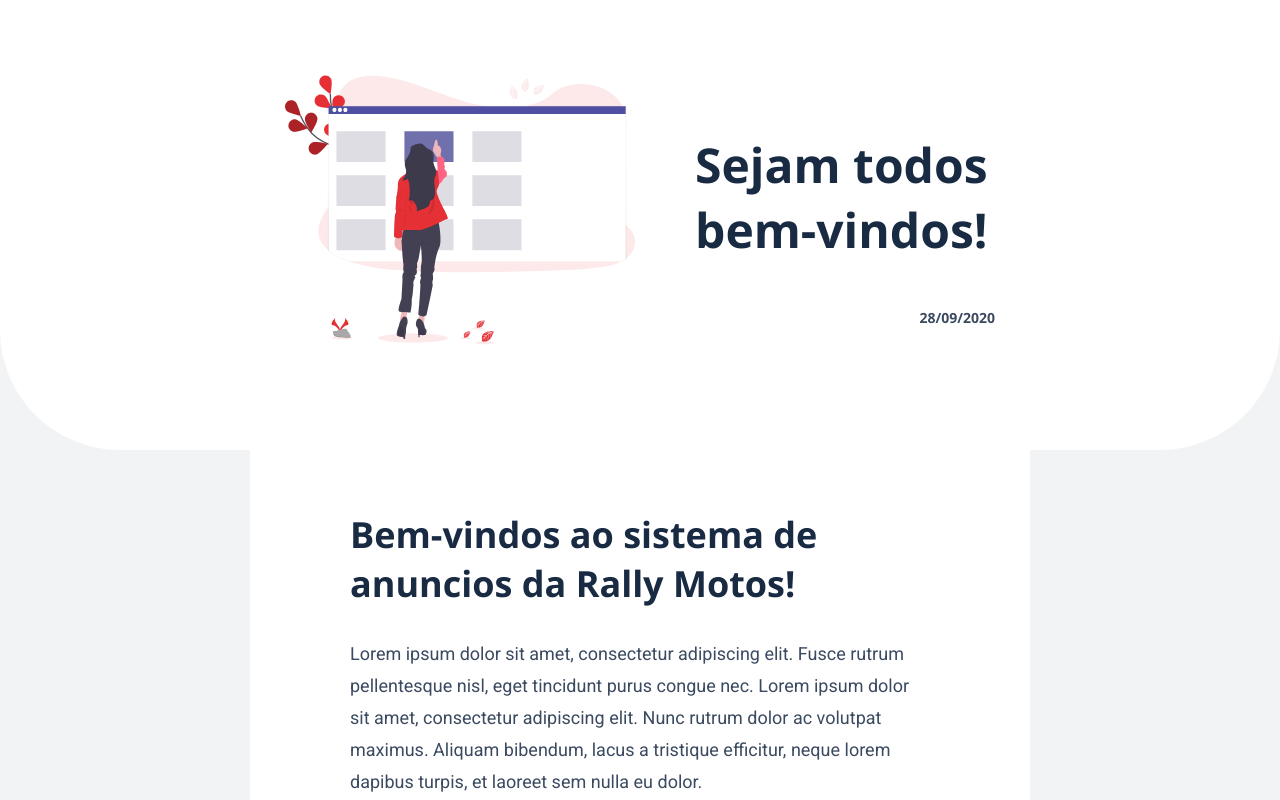
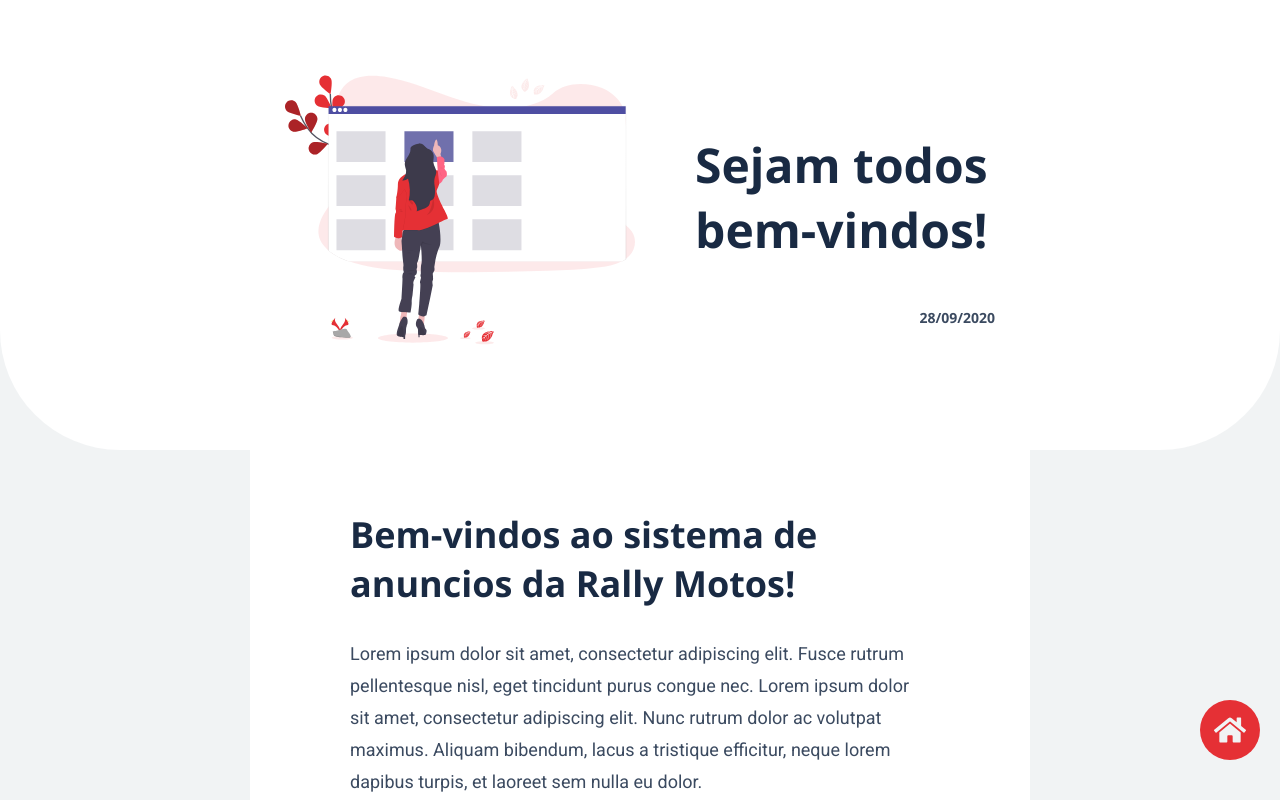
Before and after one commit to EddyPBR/mural-digital, a React (Create React App) app in the folder web/: page /announces/1 in a window 1280 px wide. Shown: the top 800 px of the page. Built offline with nearby package versions, Linux system fonts and the light colour scheme.

Commit message:
:package: Criando component HomeButton | adicionando o react-icons

```diff
--- a/web/package.json
+++ b/web/package.json
@@ -13,6 +13,7 @@
     "@types/styled-components": "^5.1.3",
     "react": "^16.13.1",
     "react-dom": "^16.13.1",
+    "react-icons": "^3.11.0",
     "react-router-dom": "^5.2.0",
     "react-scripts": "3.4.3",
     "styled-components": "^5.2.0",
--- /dev/null
+++ b/web/src/components/HomeButton/index.tsx
@@ -0,0 +1,51 @@
+import React from "react";
+import { Link } from "react-router-dom";
+import styled from "styled-components";
+
+import { FaHome } from "react-icons/fa";
+
+const HomeButton: React.FC = () => {
+  return (
+    <Button>
+      <Link to="/">
+        <FaHome size={32} />
+      </Link>
+    </Button>
+  );
+};
+
+const Button = styled.nav`
+  width: 6rem;
+  height: 6rem;
+  border-radius: 50%;
+  background-color: var(--color-primary);
+
+  display: flex;
+  justify-content: center;
+  align-items: center;
+
+  position: fixed;
+  right: 2rem;
+  bottom: 4rem;
+
+  transition: .3s filter;
+  z-index: 10;
+
+  &&:hover {
+    filter: brightness(1.1);
+  }
+
+  && > a {
+    width: 100%;
+    height: 100%;
+
+    display: flex;
+    justify-content: center;
+    align-items: center;
+
+    color: var(--color-background);
+    text-decoration: none;
+  }
+`;
+
+export default HomeButton;
--- a/web/src/pages/Announce/index.tsx
+++ b/web/src/pages/Announce/index.tsx
@@ -1,5 +1,7 @@
 import React from "react";
 import styled from "styled-components";
+
+import HomeButtom from "../../components/HomeButton";
 
 import Img from "../../assets/images/Woman.svg"; // need remove this after integration with API
 
@@ -34,6 +36,7 @@
           </Text>
         </Container>
       </Content>
+      <HomeButtom />
     </Announcement>
   );
 };
```
Also changed, not shown: 1 other file (tests, documents, lock files or other folders).
